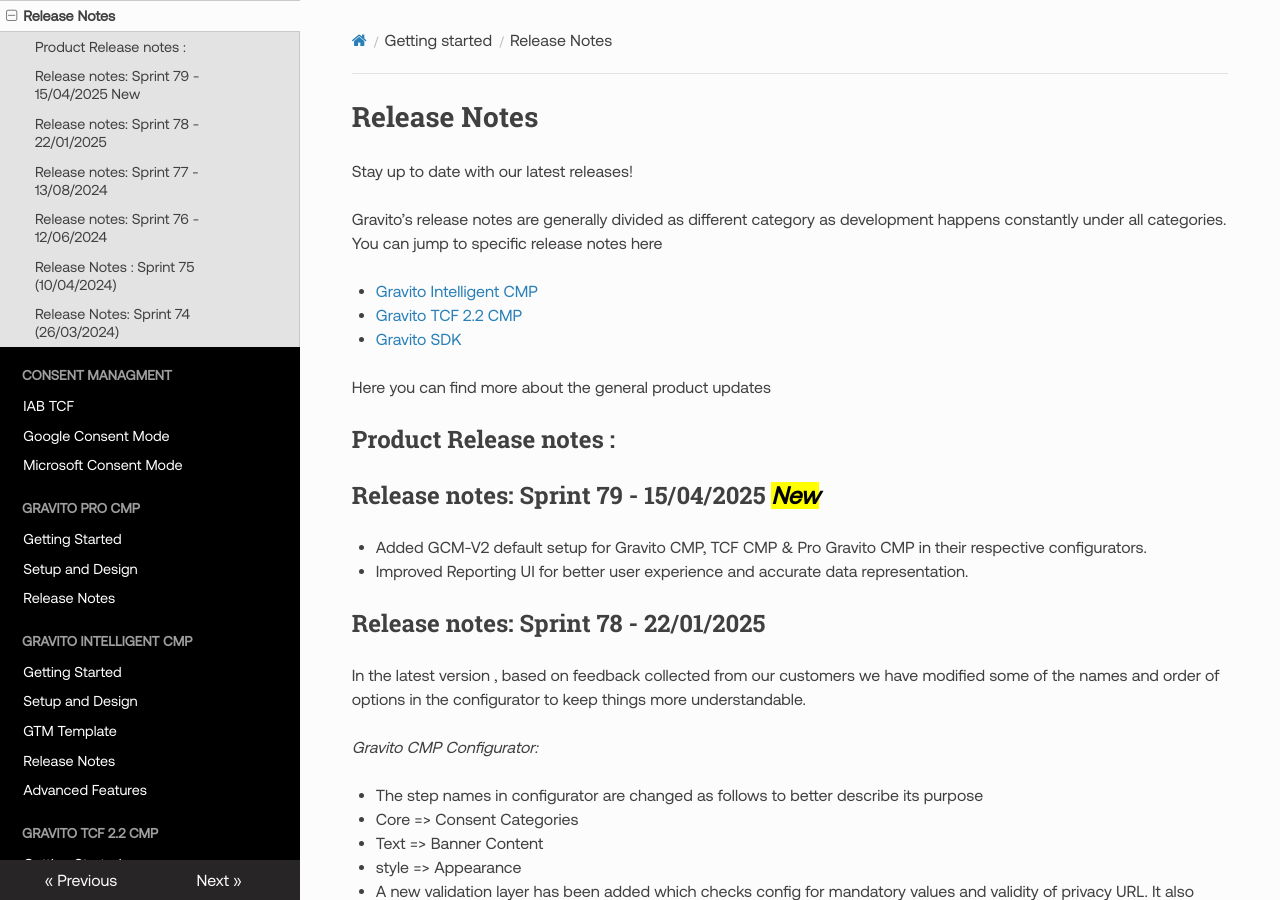
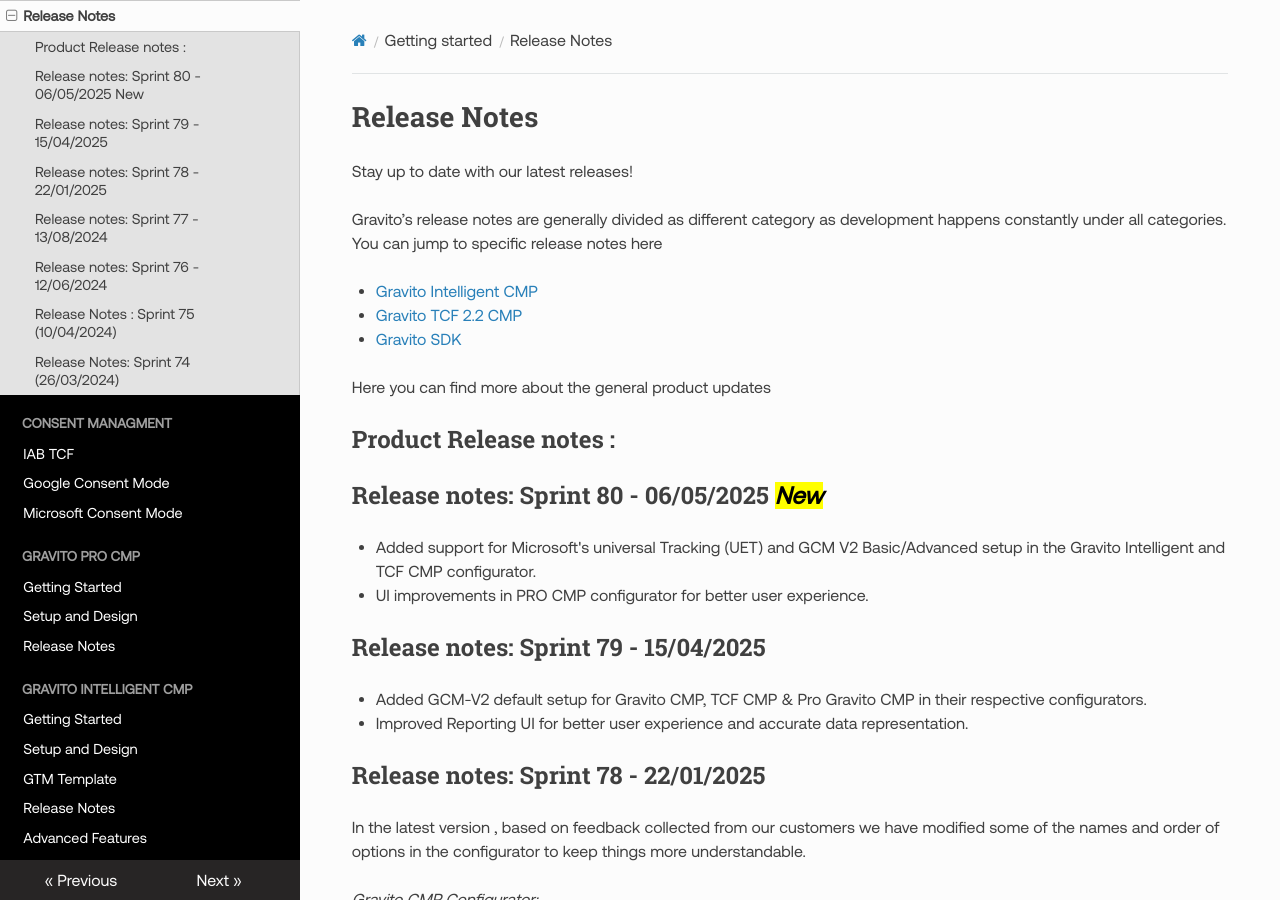
Before and after one commit to GravitoLtd/gravitoltd.github.io, an MkDocs documentation site: the page built from docs/Getting_started/Release_Notes.md, in a window 1280 px wide and 900 px high. Built offline with MkDocs 1.6.1, drawn with Linux system fonts in a browser that asks for light colours; nearby versions of some CDN libraries; comment, search, counter and statistics services are not loaded.

```diff
--- a/docs/Getting_started/Release_Notes.md
+++ b/docs/Getting_started/Release_Notes.md
@@ -12,7 +12,12 @@
 
 ## Product Release notes :
 
-## Release notes: Sprint 79 - 15/04/2025 <mark>New</mark>
+## Release notes: Sprint 80 - 06/05/2025 <mark>New</mark>
+
+- Added support for Microsoft's universal Tracking (UET) and GCM V2 Basic/Advanced setup in the Gravito Intelligent and TCF CMP configurator.
+- UI improvements in PRO CMP configurator for better user experience.
+
+## Release notes: Sprint 79 - 15/04/2025
 
 - Added GCM-V2 default setup for Gravito CMP, TCF CMP & Pro Gravito CMP in their respective configurators.
 - Improved Reporting UI for better user experience and accurate data representation.
```
